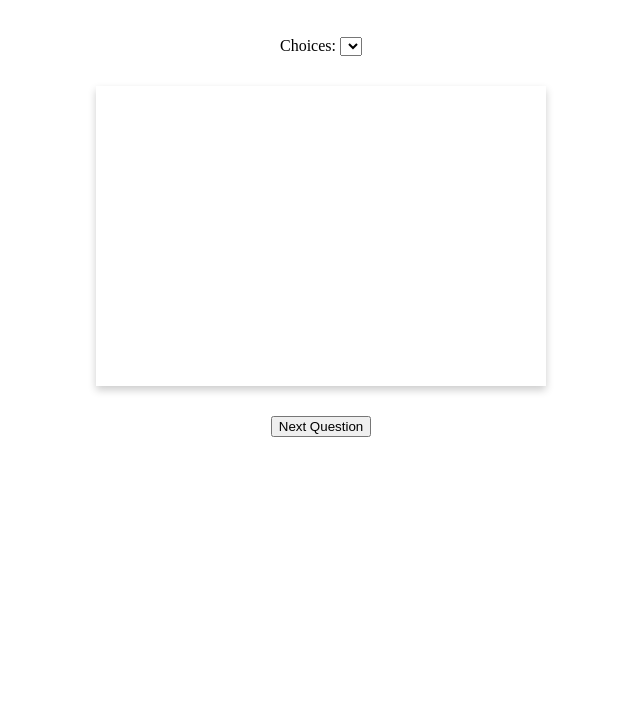
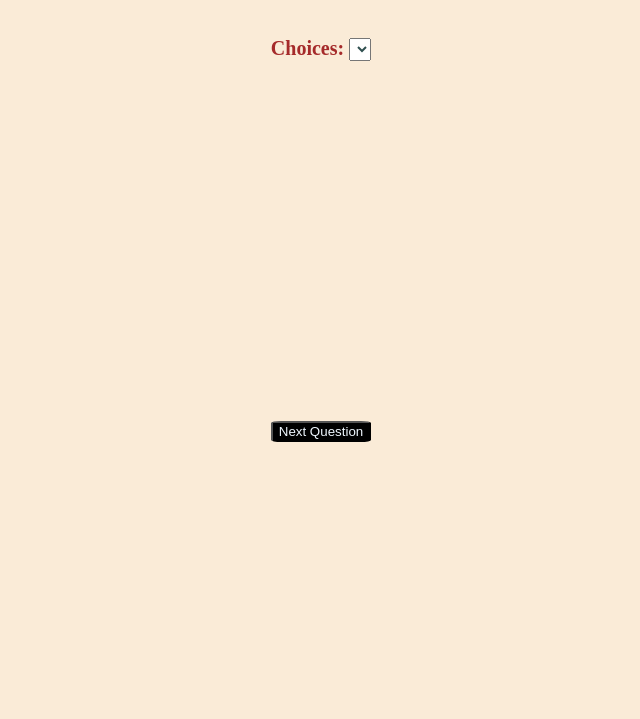
Before and after one commit to vonbarown/Pursuit-Core-Web-Server-Intro-Lab, a plain HTML site: page OpentdbClone/index.html in a window 1280 px wide. Shown: the part 81-800 px from the top of the page, without its empty margins (319-959 px from the left). Drawn offline with nearby package versions, Linux system fonts and the light colour scheme.

Commit message:
styling page

```diff
--- a/OpentdbClone/index.css
+++ b/OpentdbClone/index.css
@@ -3,13 +3,39 @@ body {
     align-items: center;
     flex-direction: column;
     gap: 30px;
+    background-color: antiquewhite;
 }
 
 #questionContainer {
     box-shadow: 0 4px 8px 0 rgba(0, 0, 0, 0.2);
     height: 300px;
-    width: 450px;
+    width: auto;
     display: flex;
     flex-direction: column;
     align-items: center;
+    background-color: azure;
+    color: rgb(2, 47, 47);
+    font-family: 'Times New Roman', Times, serif
 }
+
+#currentQuestion {
+    padding: 15px;
+}
+
+select {
+    color: darkslategray;
+    font-size: 17px;
+    font-weight: bold;
+}
+
+label {
+    font-size: 20px;
+    font-weight: bold;
+    color: brown
+}
+
+button {
+    border-radius: 10%;
+    background-color: black;
+    color: aliceblue
+}
--- a/OpentdbClone/index.js
+++ b/OpentdbClone/index.js
@@ -70,6 +70,7 @@ const question = (data) => {
     let questionContainer = document.querySelector('#questionContainer')
 
     let questionTag = document.createElement('p');
+    questionTag.id = 'currentQuestion'
     let category = document.createElement('p');
     let difficulty = document.createElement('p');
     let results = document.createElement('p');
```
